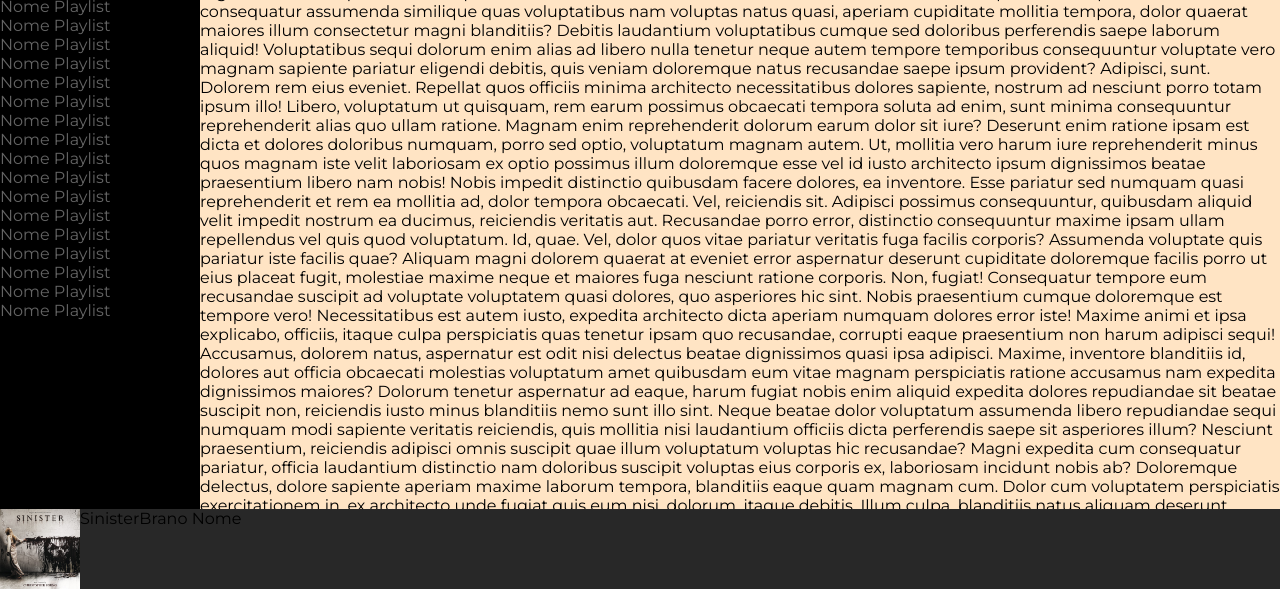
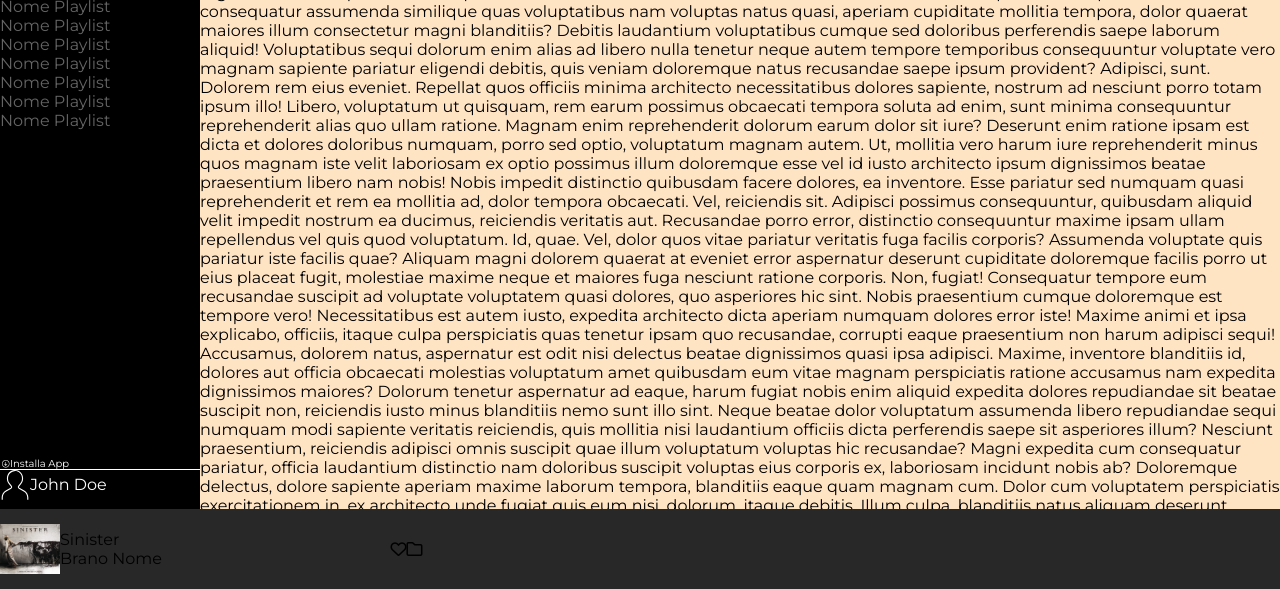
Before and after one commit to SainasFede/html-css-spotifyweb, a plain HTML site: page index.html in a window 1280 px wide. Shown: the part 211-800 px from the top of the page. Drawn offline with Linux system fonts and the light colour scheme.

Commit message:
add new sidebar

```diff
--- a/css/style.css
+++ b/css/style.css
@@ -11,11 +11,27 @@ body{
 .debug{
   background-color: aqua;
 }
-
+/*----Utilities----*/
 .d-flex{
   display: flex;
 }
 
+.fd-col{
+  flex-direction: column;
+}
+
+.al-it{
+  align-items: center;
+}
+
+.sp-b{
+  justify-content: space-between;
+}
+
+.sp-33{
+  width: 33%;
+}
+/*----Utilities----*/
 
 
 .big-container{
@@ -34,6 +50,9 @@ a{
   width: 200px;
   color: white;
   overflow: auto;
+  display: flex;
+  flex-direction: column;
+  justify-content: space-between;
 }
 
 .logo{
@@ -61,6 +80,30 @@ a{
   color: rgba(100,100,100,255);
 }
 
+.sidebar-down .sd-icons img{
+  width: 10px;
+  height: 10px;
+}
+
+.sd-icons{
+  border-bottom: 1px solid white;
+  line-height: 10px;
+  font-size: 10px;
+}
+.profile-icon{
+  line-height: 30px;
+}
+.profile-icon img{
+  width: 30px;
+  height: 30px;
+}
+.sidebar-down{
+  height: 50px;
+}
+
+.sidebar-top{
+  height: calc(100% - 50px);
+}
 /*----SIDEBAR----*/
 
 
@@ -111,6 +154,12 @@ footer{
   width: 100%;
 }
 
+.song img{
+  width: 60px;
+  height: 50px;
+}
+
+
 
 
 /*----FOOTER----*/
--- a/index.html
+++ b/index.html
@@ -20,6 +20,8 @@
   <div class="big-container d-flex">
 
     <nav class="sidebar">
+
+      <div class="sidear-top">
         <div class="logo">
           <img src="img/logo.svg" alt="">
         </div>
@@ -63,20 +65,20 @@
             <a href=""><li>Nome Playlist</li></a>
             <a href=""><li>Nome Playlist</li></a>
             <a href=""><li>Nome Playlist</li></a>
-          <a href=""><li>Nome Playlist</li></a>
-          <a href=""><li>Nome Playlist</li></a>
-          <a href=""><li>Nome Playlist</li></a>
-          <a href=""><li>Nome Playlist</li></a>
-          <a href=""><li>Nome Playlist</li></a>
-          <a href=""><li>Nome Playlist</li></a>
-          <a href=""><li>Nome Playlist</li></a>
-          <a href=""><li>Nome Playlist</li></a>
-          <a href=""><li>Nome Playlist</li></a>
-          <a href=""><li>Nome Playlist</li></a>
           </ul>
 
         </div>
+      </div>
 
+      <div class="sidebar-down">
+        <div class="sd-icons d-flex">
+          <img src="img/download.svg" alt=""> <span>Installa App</span>
+        </div>
+
+        <div class="profile-icon d-flex">
+          <img src="img/profile.svg" alt=""> <span>John Doe</span>
+        </div>
+      </div>
     </nav>
 
     <header>
@@ -91,12 +93,21 @@
   </div>
 
   <footer class="d-flex">
-    <div class="song d-flex">
+    <div class="album d-flex al-it sp-b sp-33">
+
+      <div class="song d-flex al-it">
         <img src="img/sinister.jpeg" alt="">
-      <div class="d-flex">
+        <div class="song-name d-flex fd-col">
           <span>Sinister</span>
           <span>Brano Nome</span>
         </div>
+      </div>
+
+      <div class="add-album d-flex">
+        <i class="fa-regular fa-heart"></i>
+        <i class="fa-regular fa-folder"></i>
+      </div>
+
     </div>
     <div class="d-flex"></div>
     <div class="d-flex"></div>
```
Lines whose indentation alone changed are shown as unchanged.
